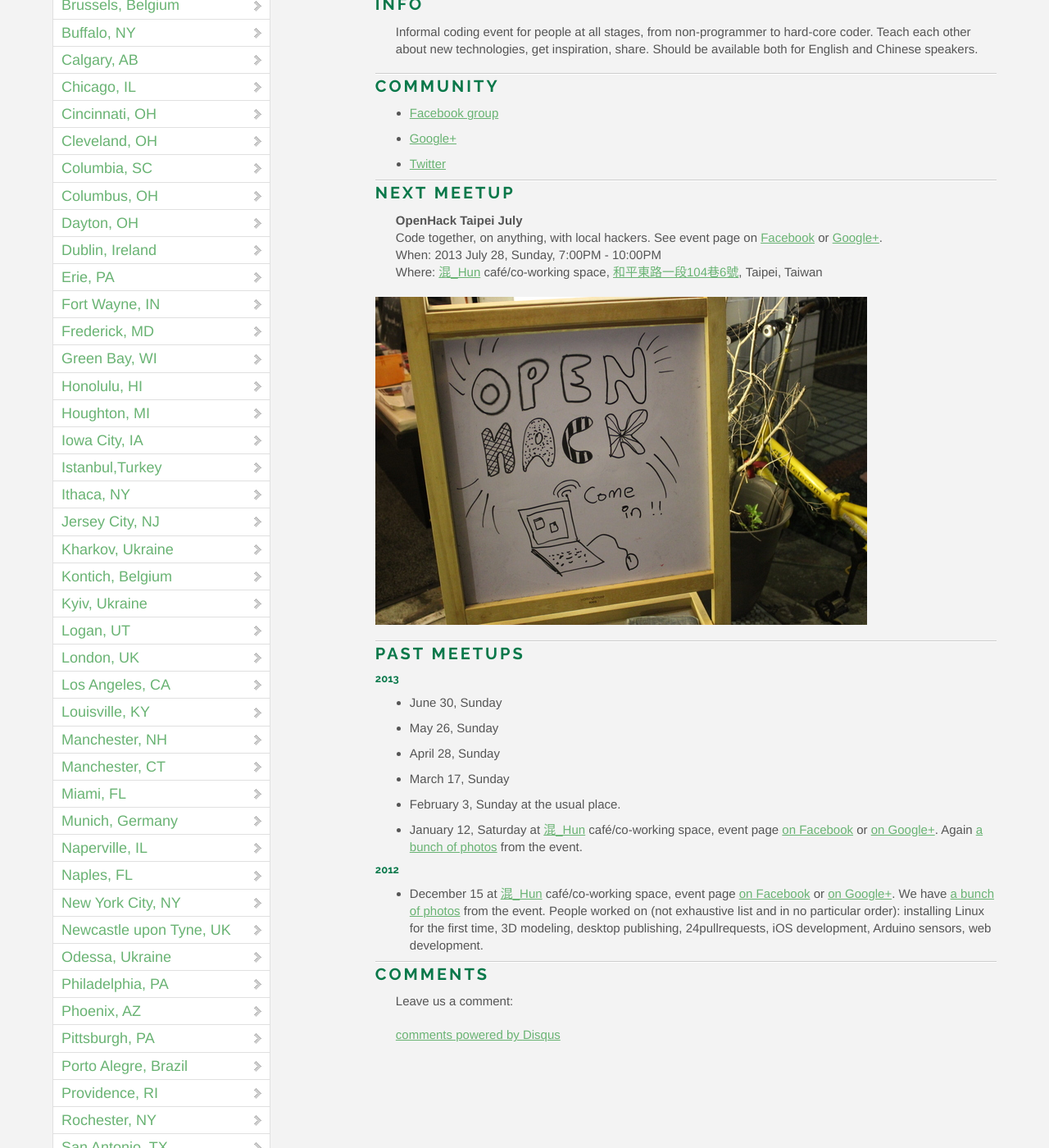
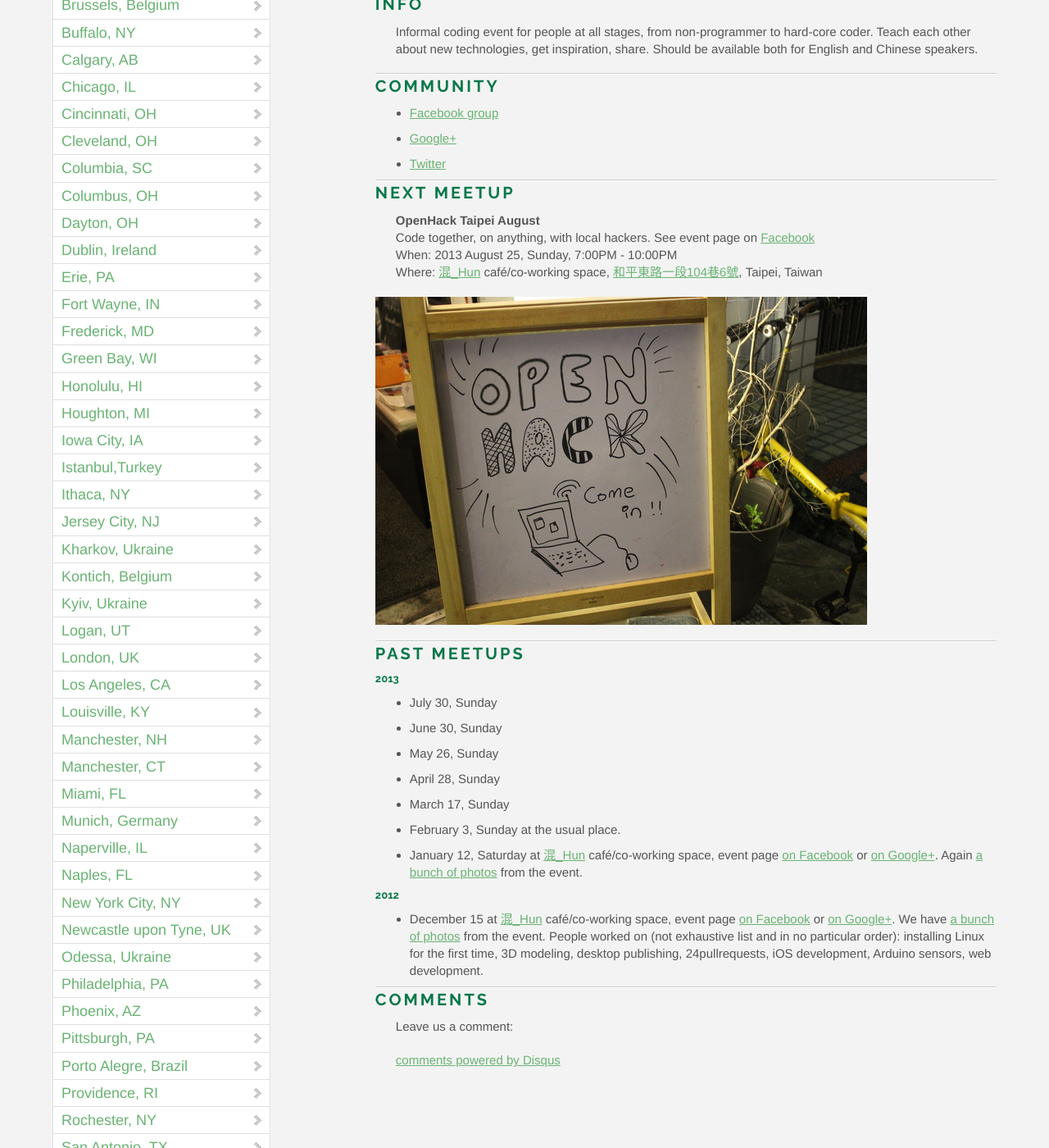
Before and after one commit to OpenHack/openhack.github.com, a Jekyll site: the page built from taipei/index.markdown, in a window 1280 px wide and 1400 px high, scrolled down 690 px. Shown: the whole window at 82% size. Built offline with Jekyll 4.4.1, drawn with Linux system fonts in a browser that asks for light colours; nearby versions of some CDN libraries; Markdown is read by kramdown in place of the engine named in the settings; comment, search, counter and statistics services are not loaded.

Commit message:
Taipei: add August event

```diff
--- a/taipei/index.markdown
+++ b/taipei/index.markdown
@@ -24,14 +24,14 @@ for English and Chinese speakers.
 ### Next meetup
 
 <div class="vevent">
- <p><strong class="summary">OpenHack Taipei July</strong><br>
- <span class="description">Code together, on anything, with local hackers.  See event page on <a href="https://www.facebook.com/events/471786272915534/">Facebook</a> or <a href="https://plus.google.com/events/c0oaia7oi4saomu4f7alcq3hdmk">Google+</a>.</span><br>
+ <p><strong class="summary">OpenHack Taipei August</strong><br>
+ <span class="description">Code together, on anything, with local hackers.  See event page on <a href="https://www.facebook.com/events/504052499683359/">Facebook</a></span><br>
  When:
    <span class="dtstart">
-      2013 July 28, Sunday, 7:00PM<span class="value-title" title="2013-07-28T19:00+08:00"></span>
+      2013 August 25, Sunday, 7:00PM<span class="value-title" title="2013-08-25T19:00+08:00"></span>
    </span>-
    <span class="dtend">
-      10:00PM<span class="value-title" title="2013-07-28T22:00+08:00"></span>
+      10:00PM<span class="value-title" title="2013-08-25T22:00+08:00"></span>
    </span><br>
   Where:
    <span class="location vcard">
@@ -60,6 +60,7 @@ for English and Chinese speakers.
 
 #### 2013
 
+* July 30, Sunday
 * June 30, Sunday
 * May 26, Sunday
 * April 28, Sunday
```
